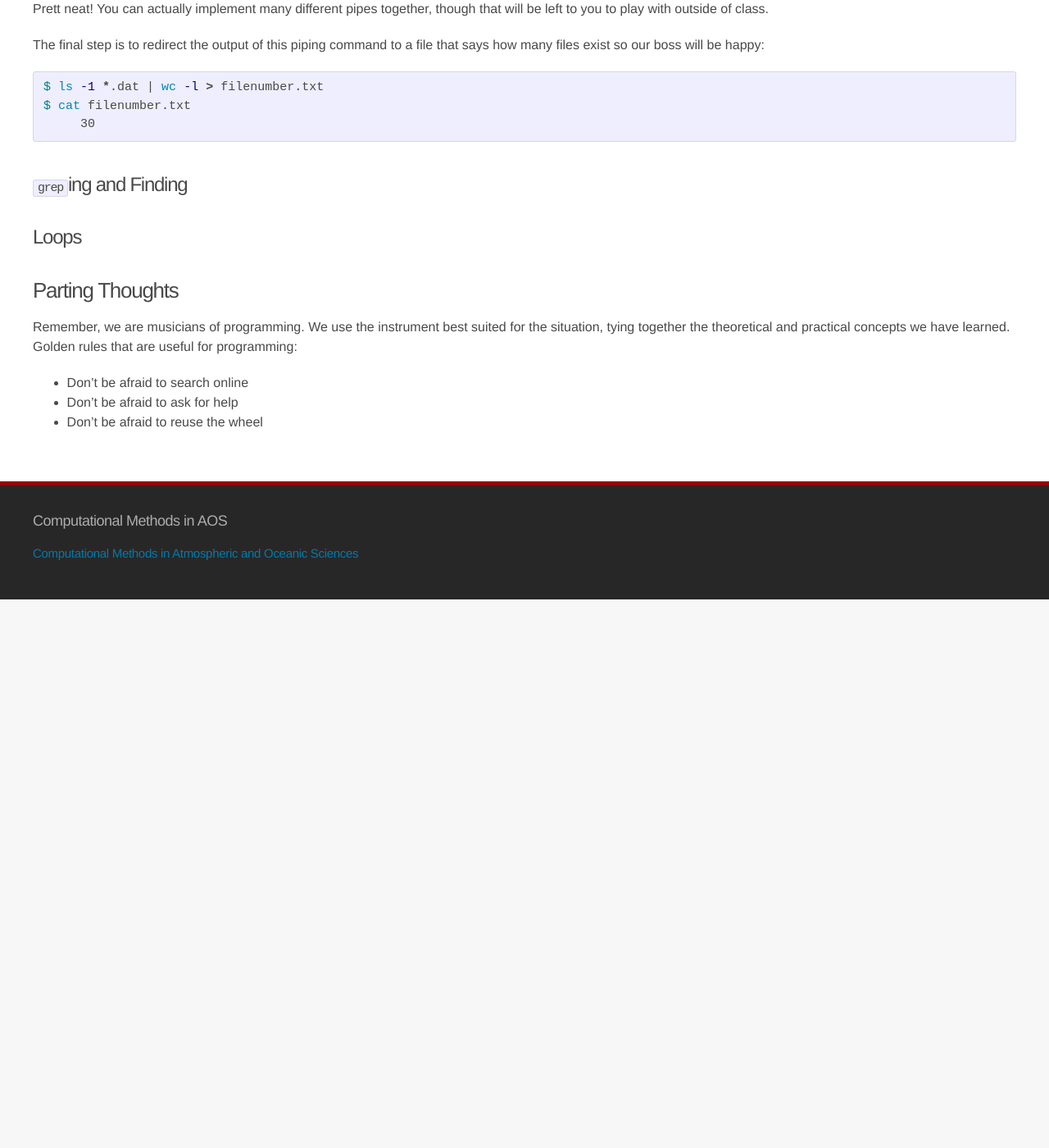
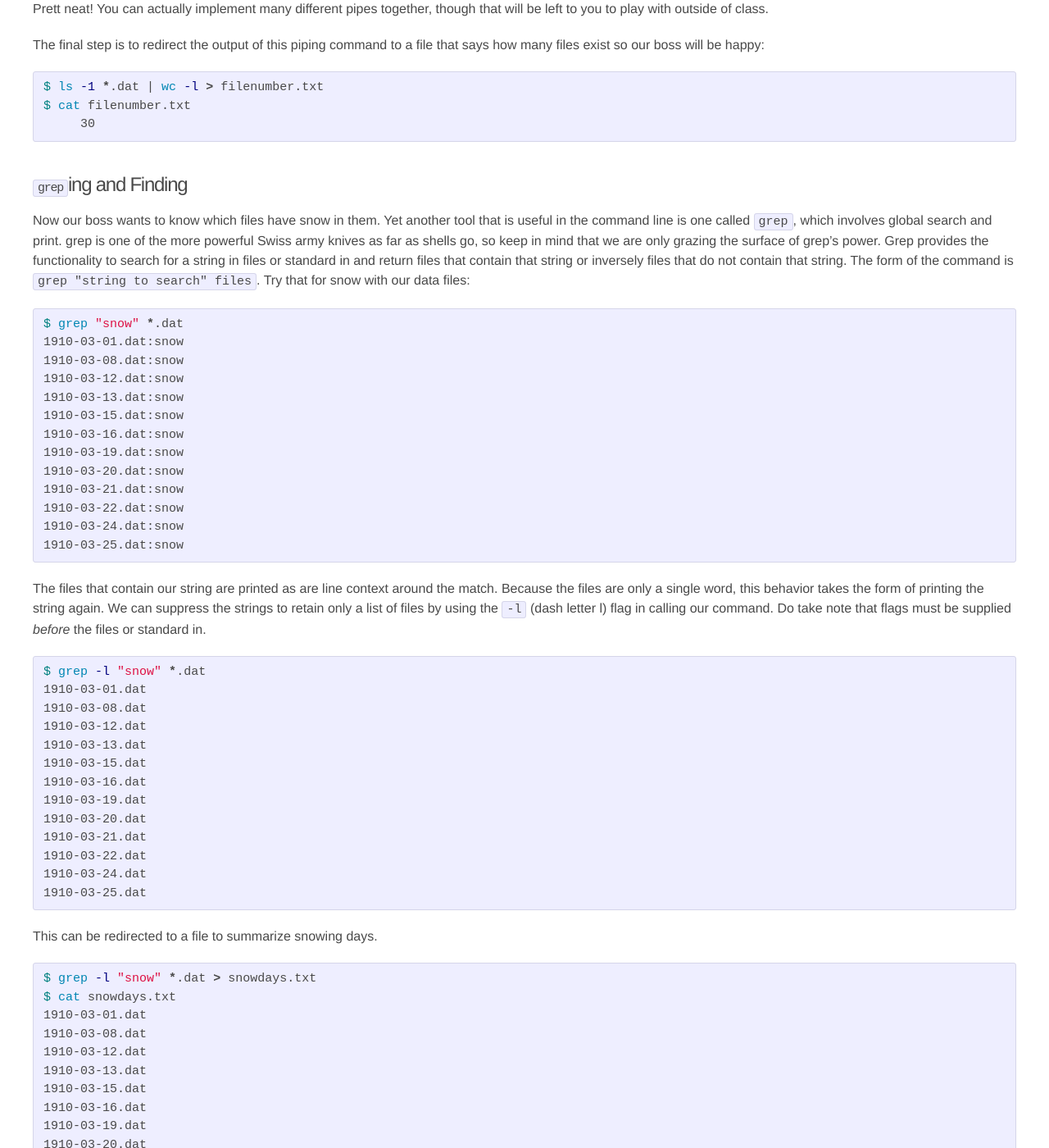
Before and after one commit to AOS573-2017/aos573-2017.github.io, a Jekyll site: the page built from _lectures/14-final.md, in a window 1280 px wide and 1400 px high, scrolled down 10978 px. Shown: the whole window at 82% size. Built offline with Jekyll 4.4.1, drawn with Linux system fonts in a browser that asks for light colours; before the commit the page ends 11709 px from its top, so only the background shows below that; some of the changed text lies outside the part shown.

Commit message:
Continue final lesson

```diff
--- a/_lectures/14-final.md
+++ b/_lectures/14-final.md
@@ -341,15 +341,94 @@ $ cat filenumber.txt
 
 ## `grep`ing and Finding
 
+Now our boss wants to know which files have snow in them. Yet another tool that is useful in the command line is one called `grep`, which involves global search and print. grep is one of the more powerful Swiss army knives as far as shells go, so keep in mind that we are only grazing the surface of grep's power. Grep provides the functionality to search for a string in files or standard in and return files that contain that string or inversely files that do not contain that string. The form of the command is `grep "string to search" files`. Try that for snow with our data files:
 
+~~~ bash
+$ grep "snow" *.dat
+1910-03-01.dat:snow
+1910-03-08.dat:snow
+1910-03-12.dat:snow
+1910-03-13.dat:snow
+1910-03-15.dat:snow
+1910-03-16.dat:snow
+1910-03-19.dat:snow
+1910-03-20.dat:snow
+1910-03-21.dat:snow
+1910-03-22.dat:snow
+1910-03-24.dat:snow
+1910-03-25.dat:snow
+~~~
+
+The files that contain our string are printed as are line context around the match. Because the files are only a single word, this behavior takes the form of printing the string again. We can suppress the strings to retain only a list of files by using the `-l` (dash letter l) flag in calling our command. Do take note that flags must be supplied _before_ the files or standard in.
+
+~~~ bash
+$ grep -l "snow" *.dat
+1910-03-01.dat
+1910-03-08.dat
+1910-03-12.dat
+1910-03-13.dat
+1910-03-15.dat
+1910-03-16.dat
+1910-03-19.dat
+1910-03-20.dat
+1910-03-21.dat
+1910-03-22.dat
+1910-03-24.dat
+1910-03-25.dat
+~~~
+
+This can be redirected to a file to summarize snowing days.
+
+~~~ bash
+$ grep -l "snow" *.dat > snowdays.txt
+$ cat snowdays.txt
+1910-03-01.dat
+1910-03-08.dat
+1910-03-12.dat
+1910-03-13.dat
+1910-03-15.dat
+1910-03-16.dat
+1910-03-19.dat
+1910-03-20.dat
+1910-03-21.dat
+1910-03-22.dat
+1910-03-24.dat
+1910-03-25.dat
+~~~
+
+Grep can also print the inverse case--files that do _not_ match the supplied string. This is accomplished by supplying the `-v` (dash letter v) flag:
+
+~~~ bash
+$ grep -l -v "snow" *.dat
+1910-03-02.dat
+1910-03-03.dat
+1910-03-04.dat
+1910-03-05.dat
+1910-03-06.dat
+1910-03-07.dat
+1910-03-09.dat
+1910-03-10.dat
+1910-03-11.dat
+1910-03-17.dat
+1910-03-18.dat
+1910-03-23.dat
+1910-03-26.dat
+1910-03-27.dat
+1910-03-28.dat
+1910-03-29.dat
+1910-03-30.dat
+1910-03-31.dat
+~~~
 
 ## Loops
 
+## Bash Wrap-up
 
+The shell is a powerful tool, especially for analysis when it comes to dealing with human-readable files. There is a deep legacy in the shell system so any problem you need to tackle has likely been accomplished before. As with Unix, there are different variants of shell available; we have only dealt with bash. Some shells provide more flexibility while others offer more utility. Just be aware that not all shells may not have every function you need.
 
 # Parting Thoughts
 
-Remember, we are musicians of programming. We use the instrument best suited for the situation, tying together the theoretical and practical concepts we have learned. Golden rules that are useful for programming:
+Remember, we are musicians of programming. We use the instrument best suited for the situation, tying together the theoretical and practical concepts we have learned. Rules that are useful for programming:
 
 * Don't be afraid to search online
 * Don't be afraid to ask for help
```
